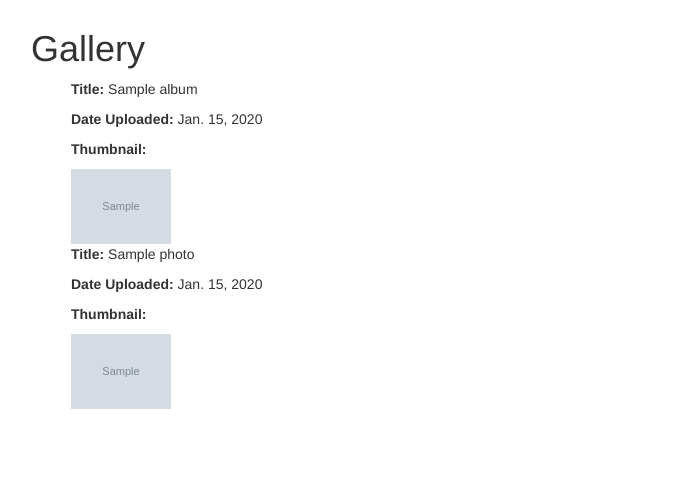
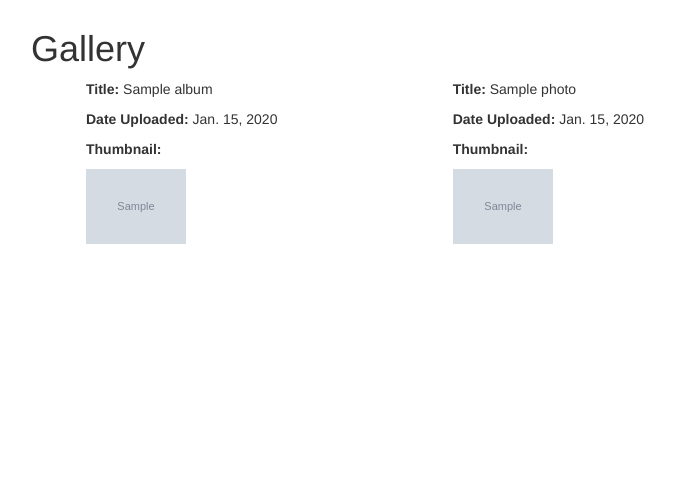
Before and after one commit to clair3st/django-imager, a Django app: page /images/library/ in a window 1280 px wide. Shown: the part 51-535 px from the top of the page, without its empty margins (54-729 px from the left). Run offline with Django 3.2, Linux system fonts and the light colour scheme; a user stored in the database is signed in; tables that the repository leaves empty hold one stand-in row (values such as "Sample post"); grey boxes marked "Sample" are stand-in pictures; some libraries are stand-ins or nearby versions.

Commit message:
updated bootstrapping

```diff
--- a/imagersite/imager_images/templates/imager_images/gallery.html
+++ b/imagersite/imager_images/templates/imager_images/gallery.html
@@ -10,7 +10,7 @@
             <ul class="unstyled">
 
                 {% for album in albums %}
-                <li>
+                <li class="col-sm-4">
 
                     <p><b>Title: </b>{{ album.title }}</p>
                     <p><b>Date Uploaded: </b>{{ album.date_uploaded}}</p>
@@ -27,7 +27,7 @@
 
 
                 {% for photo in photos %}
-                <li>
+                <li class="col-sm-4">
 
                     <p><b>Title: </b>{{ photo.title }}</p>
                     <p><b>Date Uploaded: </b>{{ photo.date_uploaded}}</p>
```
